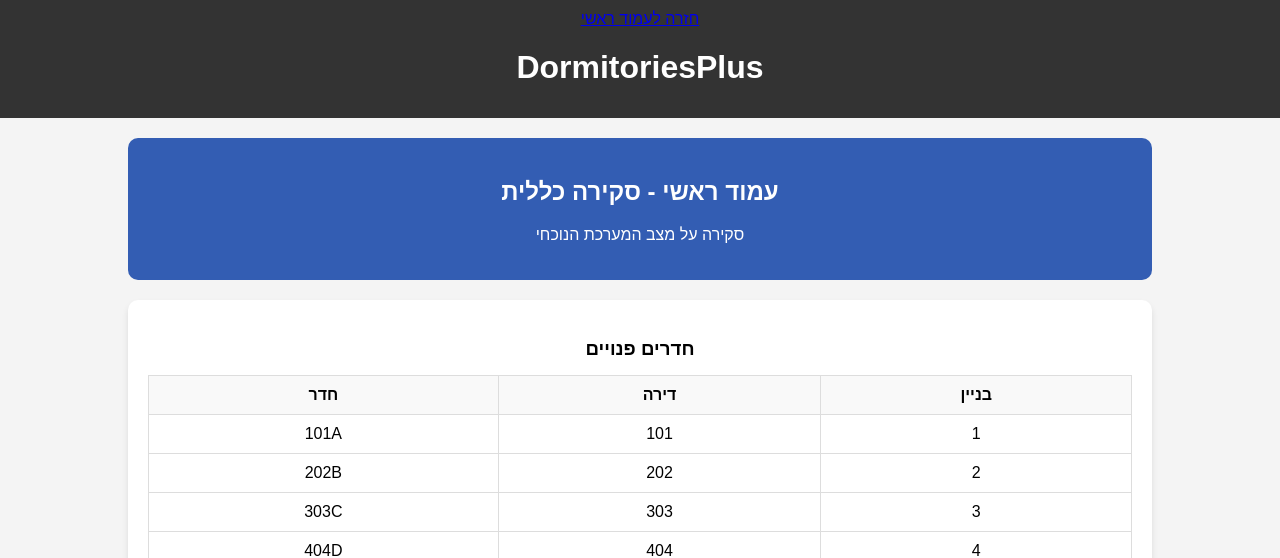
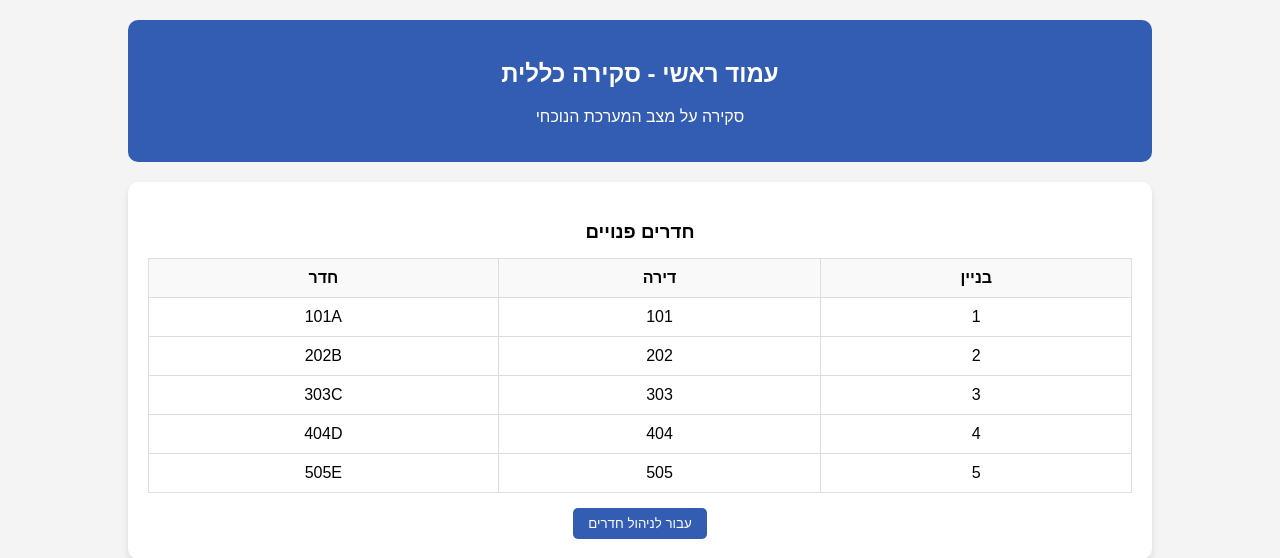
Before and after one commit to dorm-manage/dorm-manage-system, a Django app: page /manager_Homepage/ in a window 1280 px wide. Shown: the top 558 px of the page. Run offline with Django 5.2, Linux system fonts and the light colour scheme.

Commit message:
BM and manager hompages fixes

```diff
--- a/templates/BM_Homepage.html
+++ b/templates/BM_Homepage.html
@@ -88,11 +88,6 @@
 </head>
 <body>
 
-<header>
-    <a class="back-btn" href="{% url 'Homepage.html' %}">חזרה לעמוד ראשי</a>
-  <h1>DormitoriesPlus</h1>
-</header>
-
 <div class="container">
   <!-- הודעות מנהלים -->
   <div class="hero">
--- a/templates/manager_Homepage.html
+++ b/templates/manager_Homepage.html
@@ -98,11 +98,6 @@
   </style>
 </head>
 <body>
-
-<header>
-    <a class="back-btn" href="{% url 'Homepage.html' %}">חזרה לעמוד ראשי</a>
-  <h1>DormitoriesPlus</h1>
-</header>
 
 <div class="container">
   <div class="hero">
```
